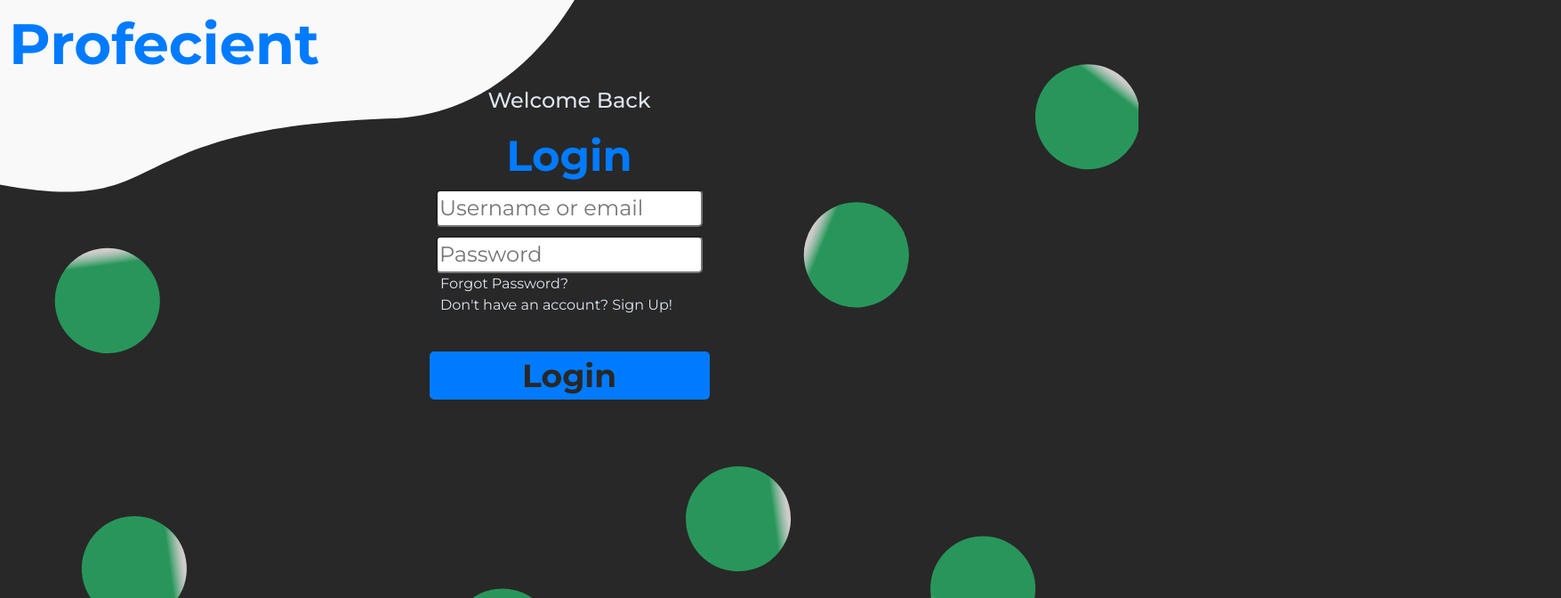
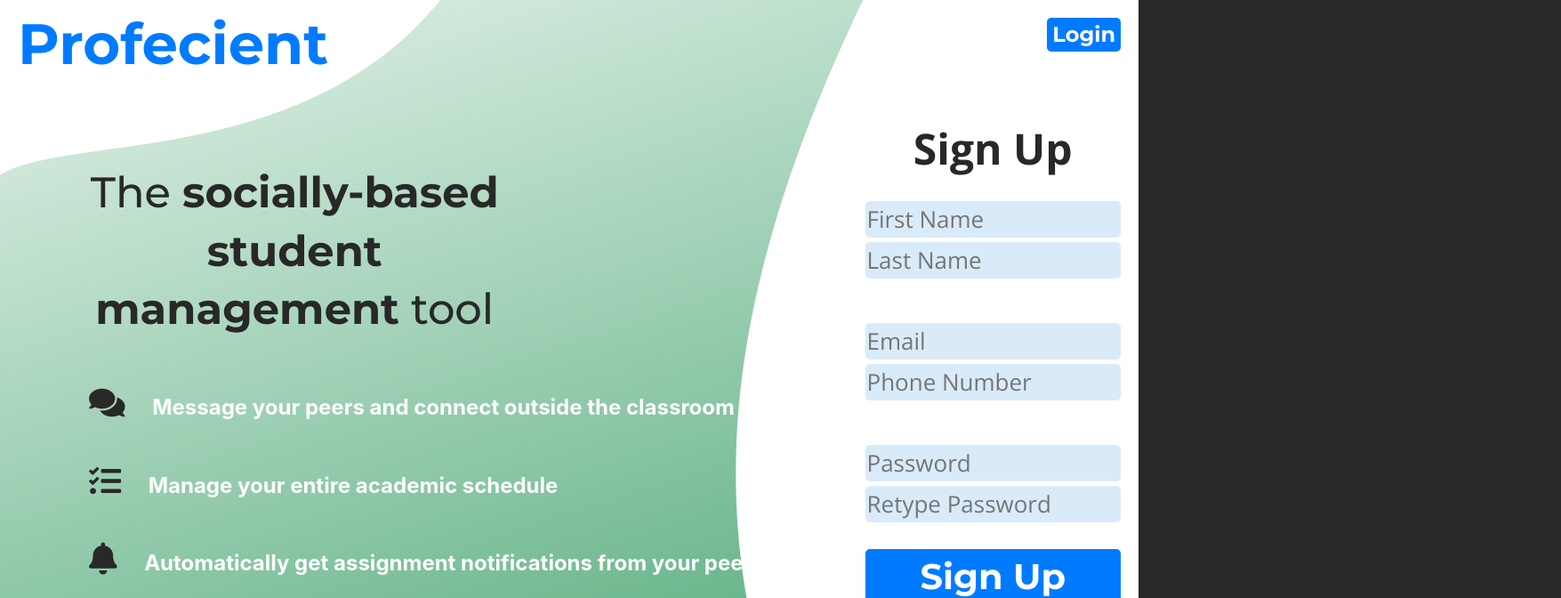
Before and after one commit to keefmanhack/Profecient_V2, a React (Create React App) app: page / in a window 1280 px wide. Shown: the top 672 px of the page at 89% size, 1755 px wide, since content can reach past the window. Built offline with nearby package versions, Linux system fonts and the light colour scheme.

Commit message:
complete

```diff
--- a/public/index.html
+++ b/public/index.html
@@ -12,6 +12,7 @@
       <link rel="stylesheet" href="./stylesheets/semester-creator.css">
       <link rel="stylesheet" href="./stylesheets/StartEndTimeComp.css">
       <link rel="stylesheet" href="./stylesheets/login.css">
+      <link rel="stylesheet" href="./stylesheets/landing.css">
     <!-- END CUSTOM STYLES -->
 
     <!-- GOOGLE FONTS -->
--- /dev/null
+++ b/public/stylesheets/landing.css
@@ -0,0 +1,91 @@
+#landing{
+	background: white;
+	padding: 10px 20px;
+	height: 100%;
+	width: 100%;
+	background-image: url('/backgroundImages/landing.svg');
+	background-repeat: no-repeat;
+	background-size: cover;
+}
+
+#landing .row{
+	/*height: 90%;*/
+}
+
+#landing #header-tag{
+	text-decoration: none;
+    font-weight: bold;
+    font-size: 64px;
+    line-height: 78px;
+}
+
+#landing button{
+	border: none;
+	border-radius: 5px;
+}
+
+#landing button.login{
+	font-size: 24px;
+	font-weight: bold;
+	position: absolute;
+	right: 20px;
+	top: 20px;
+}
+
+#landing ul{
+	position: relative;
+	top: 150px;
+    left: 40px;
+	list-style: none;
+}
+
+#landing li{
+	margin-bottom: 50px;
+}
+
+#landing h5{
+	font-size: 24px;
+    font-weight: bold;
+}
+#landing h5 i{
+	padding-right: 25px;
+	font-size: 36px;
+}
+
+#landing #footer-tag{
+	position: absolute;
+	bottom: 10px;
+	left: 10px;
+}
+
+#landing h3{
+	font-weight: bold;
+	margin-top: 50px;
+	margin-bottom: 30px;
+	font-size: 48px;
+}
+
+#landing input{
+	font-size: 26px;
+    border: none;
+    margin-bottom: 5px;
+    font-weight: 200;
+    background: #d9ebf9;
+}
+
+#landing button.sign-up{
+	width: 100%;
+	margin-top: 25px;
+	font-size: 40px;
+	font-weight: bold;
+}
+
+#landing .tag-line{
+	position: relative;
+    top: 100px;
+    left: -150px;
+}
+
+#landing .tag-line h2{
+	font-size: 48px;
+}
--- a/src/App.js
+++ b/src/App.js
@@ -5,6 +5,7 @@ import Login from './LandingSignUpLogin/Login';
 import MessageCenter from './MessageCenter/Message-Center';
 import Home from './Home';
 import ProfilePage from './profile-page';
+import Landing from './landing';
 // import SemesterCreator from './SemesterCreator/SemesterCreator';
 
 
@@ -16,7 +17,7 @@ function App(){
 					<Route path='/message' component={MessageCenter}/>
 					<Route path='/home' component={Home}/>
 					<Route path='/profilePage' component={ProfilePage}/>
-					<Route path='/' component={Login}/>
+					<Route path='/' component={Landing}/>
 				</Switch>
 			</div>
 		</Router>
--- /dev/null
+++ b/src/landing.js
@@ -0,0 +1,54 @@
+import React from 'react';
+import {Link} from "react-router-dom";
+
+
+class Landing extends React.Component{
+
+	render(){
+		return(
+			<div className='background' id='landing'>
+				<a className='mont-font blue-c' id='header-tag' href="#">Profecient</a>
+				<Link to='/home'>
+					<button className='blue-bc mont-font login white-c'>Login</button>
+				</Link>
+				<div className='row'>
+					<div className='col-lg-9'>
+						<div className='tag-line'>
+							<h2 className='mont-font black-c'>The <strong>socially-based</strong></h2>
+							<h2 className='mont-font black-c'><strong>student</strong></h2>
+							<h2 className='mont-font black-c'><strong>management</strong> tool</h2>
+						</div>
+
+						<ul className='white-c'>
+							<li>
+								<h5><i class="fas fa-comments black-c"></i>    Message your peers and connect outside the classroom</h5>
+							</li>
+							<li>
+								<h5><i class="fas fa-tasks black-c"></i>    Manage your entire academic schedule</h5>
+							</li>
+							<li>
+								<h5><i class="fas fa-bell black-c"></i>    Automatically get assignment notifications from your peers</h5>
+							</li>
+						</ul>
+
+
+
+					</div>
+					<div className='col-lg-3'>
+						<h3 className='sans-font black-c'>Sign Up</h3>
+						<input className='sans-font' type="text" placeholder='First Name'/>
+						<input className='sans-font' style={{marginBottom:50}} type="text" placeholder='Last Name'/>
+						<input className='sans-font' type="email" placeholder='Email'/>
+						<input className='sans-font' style={{marginBottom:50}} type="text" placeholder='Phone Number'/>
+						<input className='sans-font' type="password" placeholder='Password'/>
+						<input className='sans-font' type="password" placeholder='Retype Password'/>
+						<button className='sign-up mont-font blue-bc white-c'>Sign Up</button>
+					</div>
+				</div>
+				<a id='footer-tag'>A Gregoire Design Production</a>
+			</div>
+		);
+	}
+}
+
+export default Landing;
```
Also changed, not shown: public/backgroundImages/landing.svg (added).
